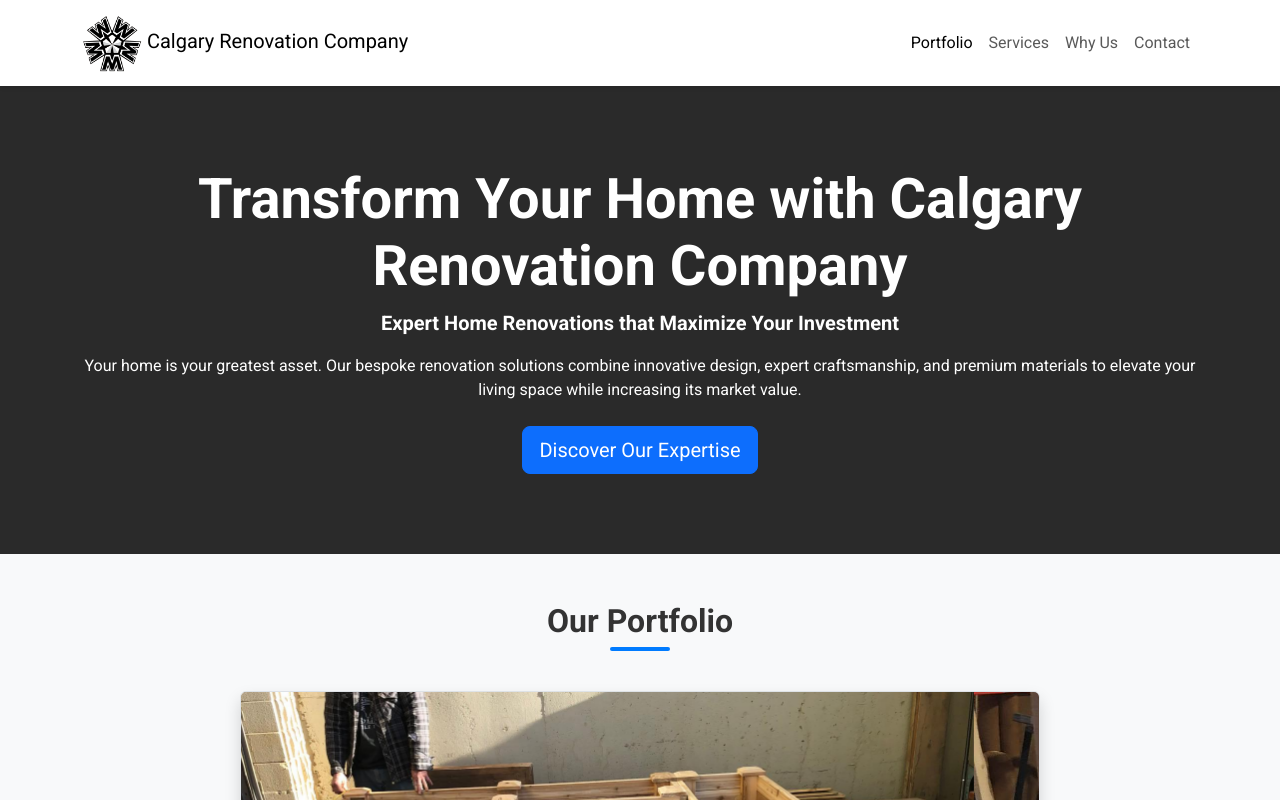
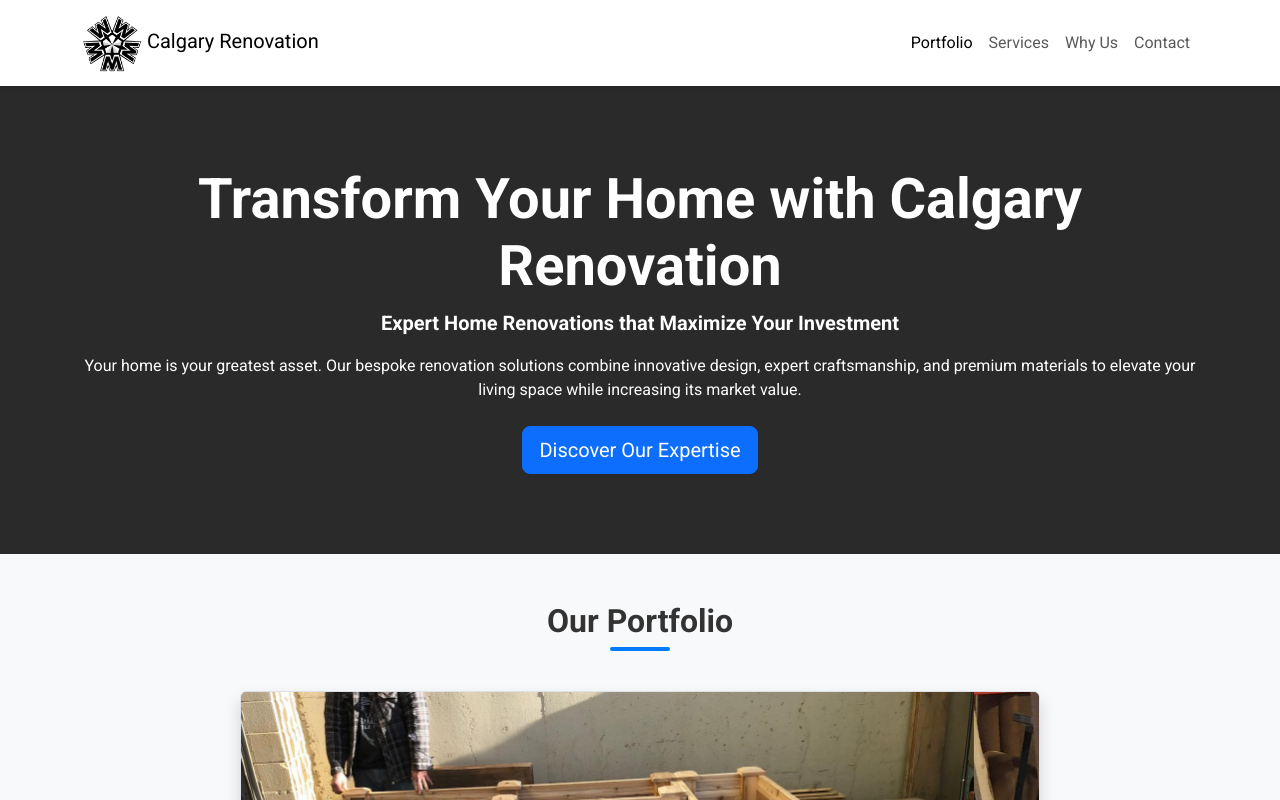
Before and after one commit to calgaryreno/calgaryreno.github.io, a plain HTML site: page index.html in a window 1280 px wide. Shown: the top 800 px of the page. Drawn offline with nearby package versions, Linux system fonts and the light colour scheme.

Commit message:
update branding in index.html

```diff
--- a/index.html
+++ b/index.html
@@ -125,8 +125,8 @@
     <nav class="navbar navbar-expand-lg navbar-light">
       <div class="container">
         <a class="navbar-brand" href="#">
-          <img src="./logo.png" alt="Calgary Renovation Company Logo" style="height:60px; border-radius: 8px;">
-          Calgary Renovation Company
+          <img src="./logo.png" alt="Calgary Renovation Logo" style="height:60px; border-radius: 8px;">
+          Calgary Renovation
         </a>
         <button class="navbar-toggler" type="button" data-bs-toggle="collapse" data-bs-target="#navbarNav"
           aria-controls="navbarNav" aria-expanded="false" aria-label="Toggle navigation">
@@ -149,7 +149,7 @@
     <!-- Intro Section -->
     <section id="intro">
       <div class="container">
-        <h1 class="display-4">Transform Your Home with Calgary Renovation Company</h1>
+        <h1 class="display-4">Transform Your Home with Calgary Renovation</h1>
         <p class="lead fw-bold">Expert Home Renovations that Maximize Your Investment</p>
         <p class="mb-4">
           Your home is your greatest asset. Our bespoke renovation solutions combine innovative design, expert craftsmanship, and premium materials to elevate your living space while increasing its market value.
@@ -320,7 +320,7 @@
   <footer>
     <div class="container text-center">
       <p class="mb-0">Contact Us: <a href="tel:8254314101">825-431-4101</a> | <a href="mailto:waynerg@icloud.com">waynerg@icloud.com</a></p>
-      <p class="mt-3">Calgary Renovation Company by Woodshop + Works &copy; 2025. All Rights Reserved.</p>
+      <p class="mt-3">Calgary Renovation by Woodshop + Works &copy; 2025. All Rights Reserved.</p>
     </div>
   </footer>
 
```
